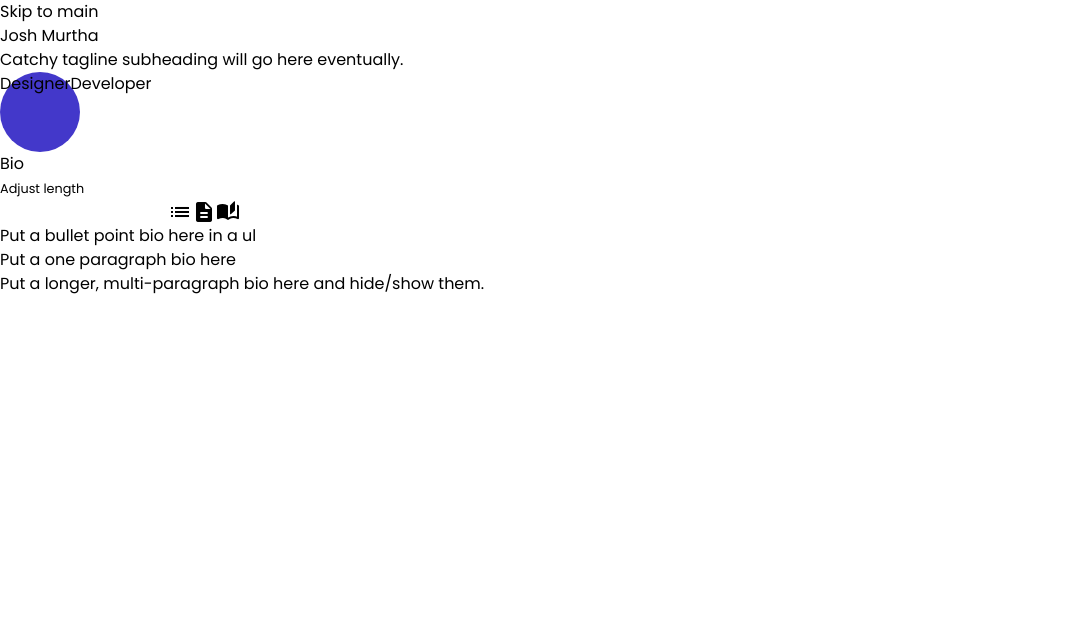
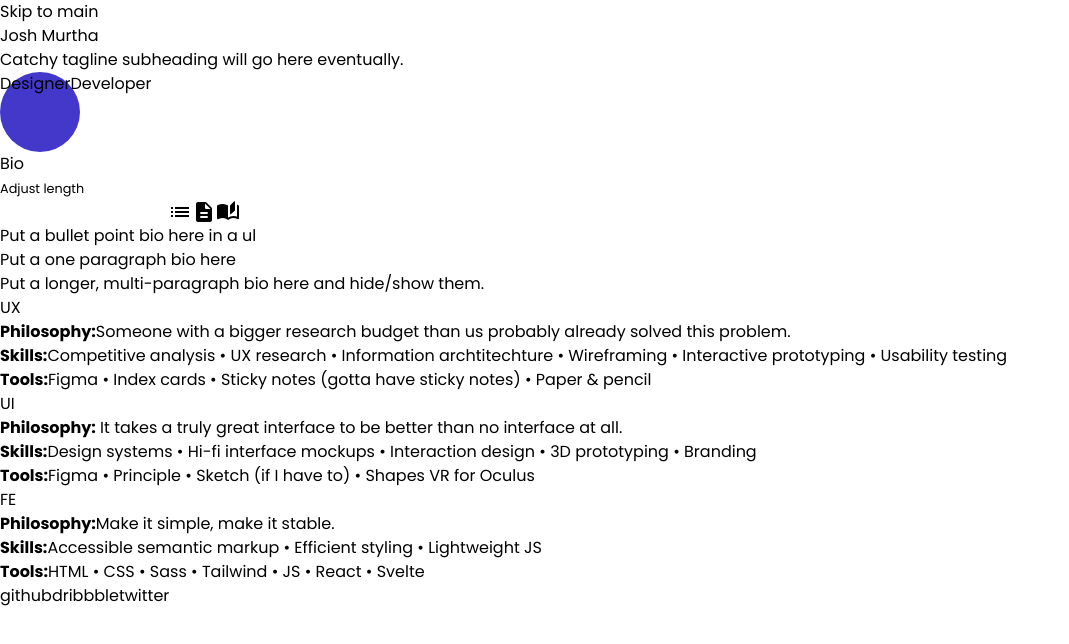
Before and after one commit to murthajosh/portfolio, a plain HTML site: page index.html in a window 1280 px wide. Shown: the whole page, without its empty margins (0-1069 px from the left). Drawn offline with nearby package versions, Linux system fonts and the light colour scheme.

Commit message:
more bare markup.

```diff
--- a/index.html
+++ b/index.html
@@ -20,6 +20,9 @@
     </script>
     <style type="text/tailwindcss">
         @layer utilities {
+            .container {
+                margin: 0 auto;
+            }
             .image-placeholder:before {
             content: 'Designer';
             }
@@ -35,13 +38,15 @@
     <header id="header" class="site-header">
         <a href="#main" class="skip-link">Skip to main</a>
     </header>
+        <section class="hero">
             <div class="container">
-        <section class="hero">
                 <h1>Josh Murtha</h1>
                 <p>Catchy tagline subheading will go here eventually.</p>
                 <div class="image-placeholder w-20 h-20 rounded-full bg-indigo-700"></div>
+            </div>
         </section>
         <section class="bio">
+            <div class="container">
                 <h2>Bio</h2>
                 <small>Adjust length</small>
                 <div class="flex">
@@ -52,7 +57,45 @@
                 <p>Put a bullet point bio here in a ul</p>
                 <p>Put a one paragraph bio here</p>
                 <p>Put a longer, multi-paragraph bio here and hide/show them.</p>
+            </div>
         </section>
+        <section class="ux">
+            <div class="container">
+                <h2>UX</h2>
+                <p><strong>Philosophy:</strong>Someone with a bigger research budget than us probably already solved this problem.</p>
+                <p><strong>Skills:</strong>Competitive analysis • UX research • Information archtitechture • Wireframing • Interactive prototyping • Usability testing</p>
+                <p><strong>Tools:</strong>Figma • Index cards • Sticky notes (gotta have sticky notes) • Paper & pencil</p>
             </div>
+        </section>
+        <section class="ui">
+            <div class="container">
+                <h2>UI</h2>
+                <p><strong>Philosophy:</strong> It takes a truly great interface to be better than no interface at all.</p>
+                <p><strong>Skills:</strong>Design systems • Hi-fi interface mockups • Interaction design • 3D prototyping • Branding</p>
+                <p><strong>Tools:</strong>Figma • Principle • Sketch (if I have to) • Shapes VR for Oculus</p>
+            </div>
+        </section>
+        <section class="fe">
+            <div class="container">
+                <h2>FE</h2>
+                <p><strong>Philosophy:</strong>Make it simple, make it stable.</p>
+                <p><strong>Skills:</strong>Accessible semantic markup • Efficient styling • Lightweight JS</p>
+                <p><strong>Tools:</strong>HTML • CSS • Sass • Tailwind • JS • React • Svelte</p>
+            </div>
+        </section>
+        <section class="social">
+            <div class="container">
+                <ul class="flex">
+                    <div class="github">github</div>
+                    <div class="dribbble">dribbble</div>
+                    <div class="twitter">twitter</div>
+                </ul>
+            </div>
+        </section>
+        <section class="projects">
+            <div class="container">
+
+            </div>
+        </section>
 </body>
 </html>
```
Lines whose indentation alone changed are shown as unchanged.
